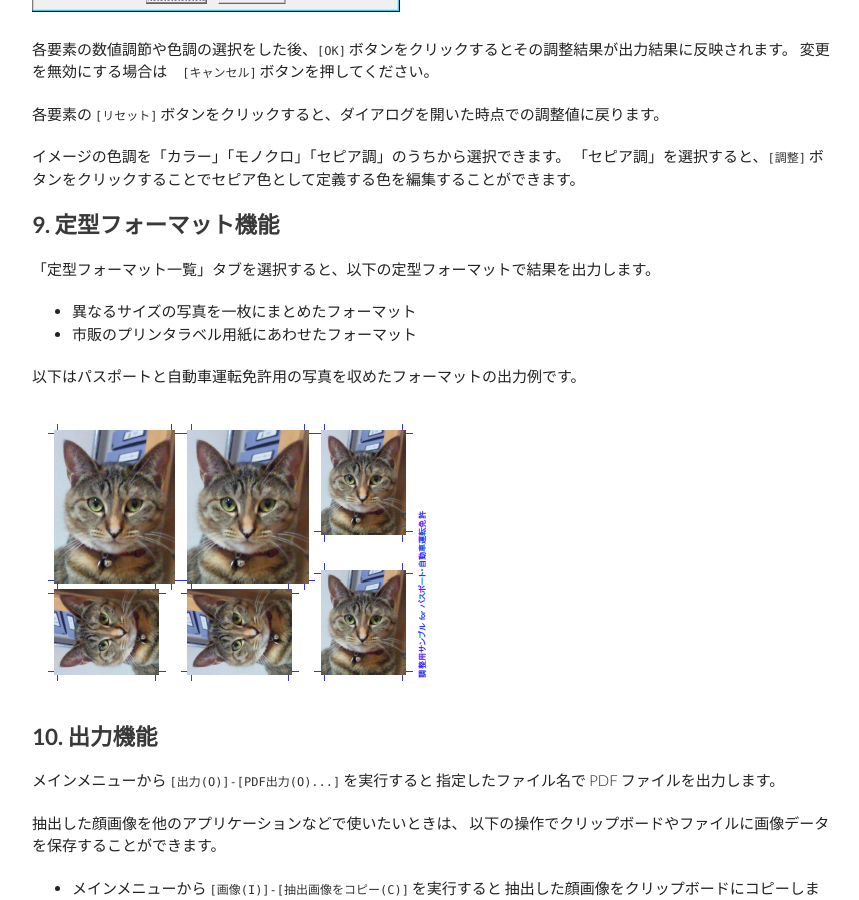
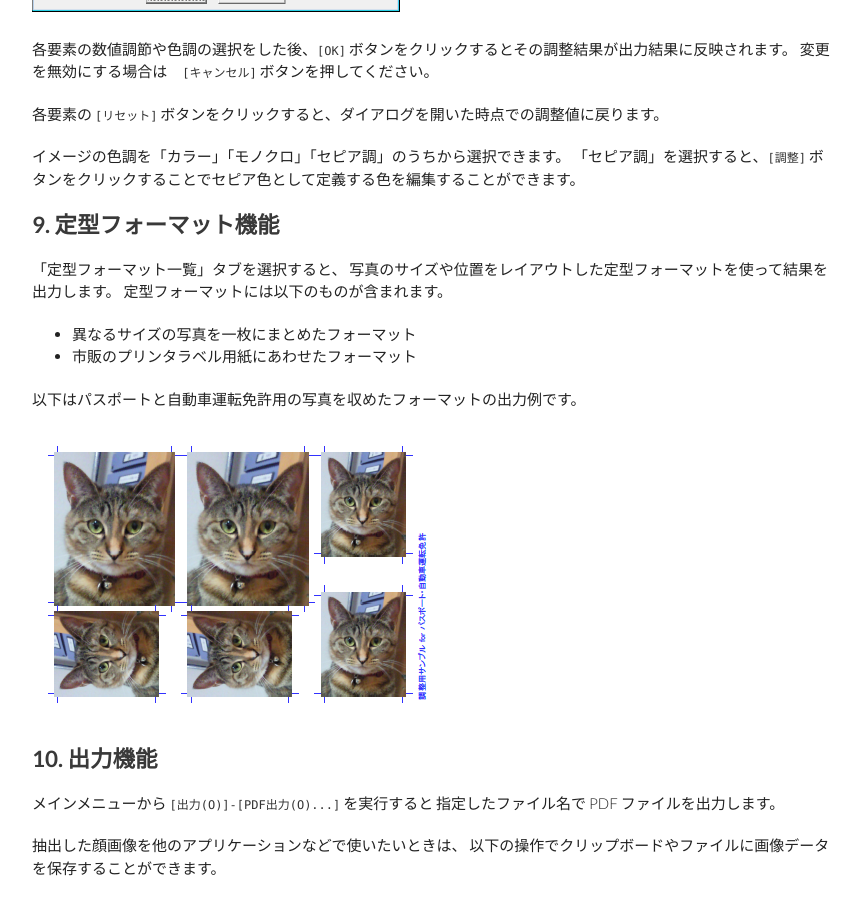
Before and after one commit to gura-app/gura-app.github.io, a Jekyll site: the page built from gurashot/index.md, in a window 1280 px wide and 900 px high, scrolled down 6027 px. Shown: the whole window, without its empty margins (208-1067 px from the left). Built offline with Jekyll 4.4.1, drawn with Linux system fonts in a browser that asks for light colours; Markdown is read by kramdown in place of the engine named in the settings.

Commit message:
added document about format function

```diff
--- a/gurashot/index.md
+++ b/gurashot/index.md
@@ -210,7 +210,9 @@ PDF の閲覧・印刷をするソフトとして、Ubuntu にはデフォルト
 
 ## <a name="output"></a>9. 定型フォーマット機能
 
-「定型フォーマット一覧」タブを選択すると、以下の定型フォーマットで結果を出力します。
+「定型フォーマット一覧」タブを選択すると、
+写真のサイズや位置をレイアウトした定型フォーマットを使って結果を出力します。
+定型フォーマットには以下のものが含まれます。
 
 * 異なるサイズの写真を一枚にまとめたフォーマット
 * 市販のプリンタラベル用紙にあわせたフォーマット
```
